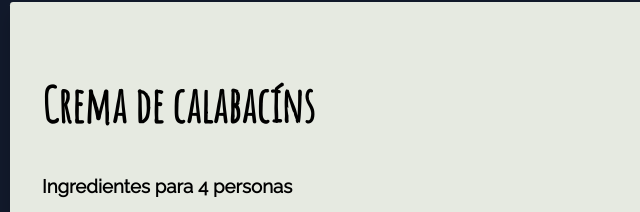
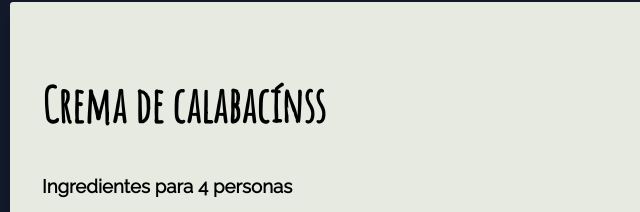
Before and after one commit to sergillana/recetillas-con-vidilla, a plain HTML site: page index.html in a window 1280 px wide. Shown: the part 190-402 px from the top of the page, 46-686 px from the left. Drawn offline with Linux system fonts and the light colour scheme; a web font is replaced by a local one.

Commit message:
Dos eses.

```diff
--- a/index.html
+++ b/index.html
@@ -23,7 +23,7 @@
     <main>
         <article>
             <section>
-                <h2>Crema de calabacíns</h2>
+                <h2>Crema de calabacínss</h2>
             </section>
             <section>
                 <h3>Ingredientes para 4 personas</h3>
```
